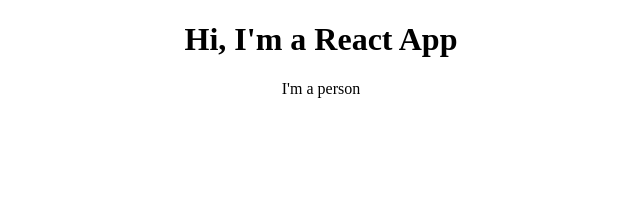
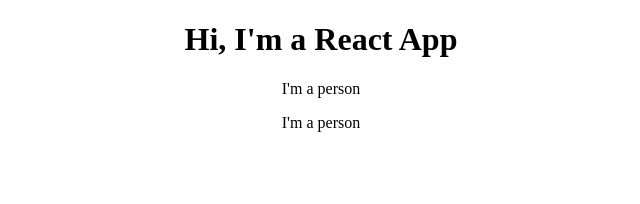
Before and after one commit to RyanNFreeman/react-udemy, a React (Create React App) app in the folder react-complete-guide/: page / in a window 1280 px wide. Shown: the top 204 px of the page, without its empty margins (319-959 px from the left). Built offline with nearby package versions, Linux system fonts and the light colour scheme.

Commit message:
Added a few things to README.md

```diff
--- a/react-complete-guide/src/App.js
+++ b/react-complete-guide/src/App.js
@@ -8,6 +8,7 @@
       <div className="App">
         <h1>Hi, I'm a React App</h1>
         <Banana />
+        <Banana />
       </div>
     );
     // This is what it looks like without JSX:
```
Also changed, not shown: react-complete-guide/assets/components.png (added), 1 other file (tests, documents, lock files or other folders).
